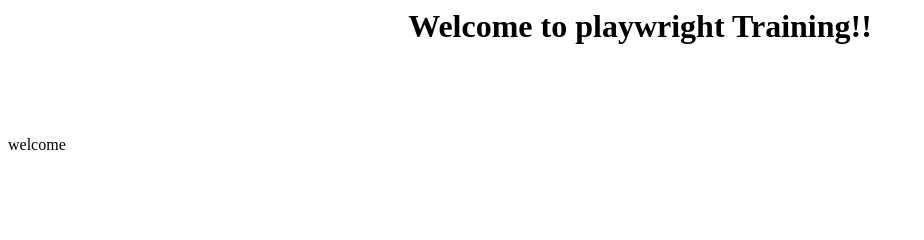
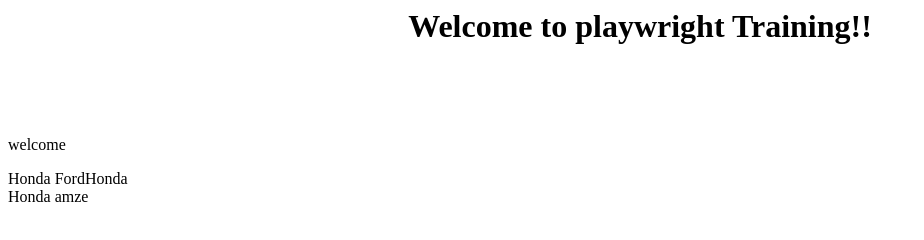
Before and after one commit to sagayapraveen/Playwright, a website: page jsCode/objectClass.html in a window 1280 px wide. Shown: the whole page, without its empty margins (0-924 px from the left). Drawn offline with Linux system fonts and the light colour scheme.

Commit message:
object change

```diff
--- a/jsCode/objectClass.html
+++ b/jsCode/objectClass.html
@@ -32,7 +32,7 @@
 document.write(car1.name+" "+car2.name);
 
 
-const car= {
+const cars= {
 
 Brand: "Honda",
 Model: "amze",
@@ -45,8 +45,8 @@
 
 };
 
-document.write(car.Name +"<br>");
-document.write(car.Name());
+document.write(car1.name +"<br>");
+document.write(cars.Name());
 
 
 </script>
```
